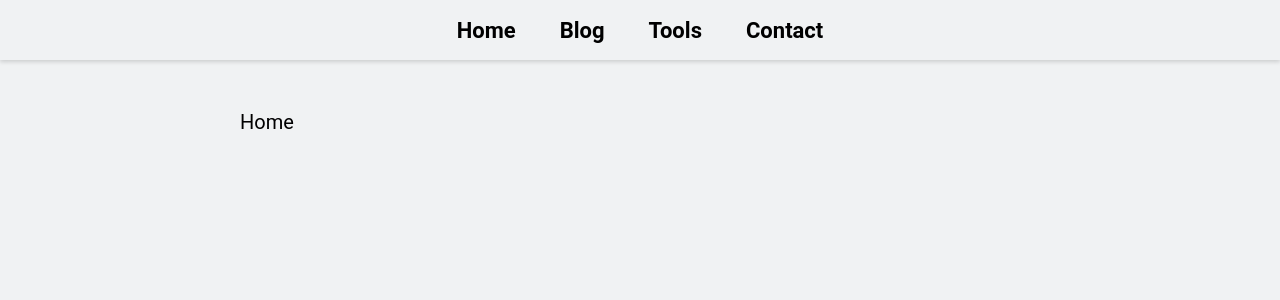
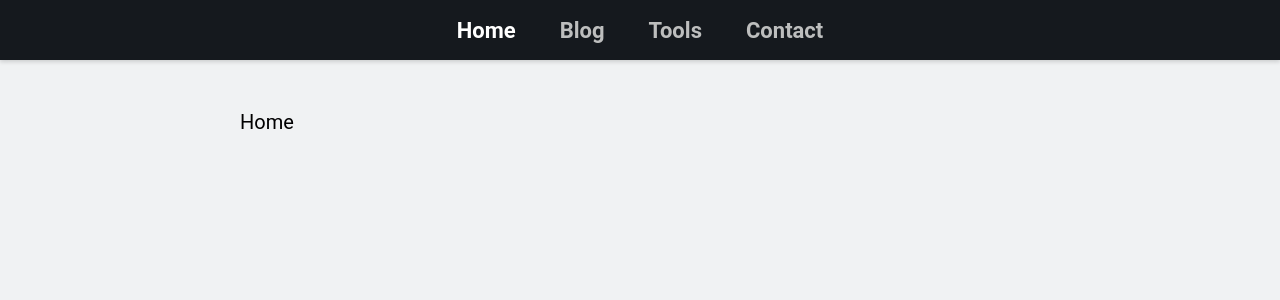
Before and after one commit to jasonrobwebster/jasonrobwebster.github.io, a React app: page / in a window 1280 px wide. Shown: the top 300 px of the page. Built offline with nearby package versions, Linux system fonts and the light colour scheme.

Commit message:
updated nav colors

```diff
--- a/src/components/Navbar.jsx
+++ b/src/components/Navbar.jsx
@@ -14,7 +14,7 @@ const Nav = styled.nav`
   width: 100%;
   height: 3rem;
 
-  background-color: ${(props) => props.theme.bg};
+  background-color: ${(props) => props.theme.primary};
   box-shadow: 0px 2px 4px rgba(0, 0, 0, 0.15);
 
   @media (${device.tablet}) {
@@ -28,29 +28,36 @@ Nav.Menu = styled.div`
   justify-content: center;
   align-items: center;
 
-  background-color: ${(props) => props.theme.bg};
-
-  &.active {
-    left: 0;
-  }
-
   & > *:not(:last-child) {
     margin-right: 2.2rem;
   }
 `
 
 Nav.Link = styled(NavLink)`
-  color: ${(props) => props.theme.text.color};
+  color: ${(props) => props.theme.text.muted};
+
   font-size: 1.1rem;
   font-weight: bold;
   text-decoration: none;
+
+  transition: color 0.15s;
+
+  &.active {
+    color: ${(props) => props.theme.text.light};
+  }
+
+  &:hover {
+    color: ${(props) => props.theme.text.light};
+  }
 `
 
 const Navbar = () => {
   return (
     <Nav>
       <Nav.Menu>
-        <Nav.Link to="/">Home</Nav.Link>
+        <Nav.Link to="/" exact>
+          Home
+        </Nav.Link>
         <Nav.Link to="/blog">Blog</Nav.Link>
         <Nav.Link to="/tools">Tools</Nav.Link>
         <Nav.Link to="/contact">Contact</Nav.Link>
--- a/src/shared/theme.js
+++ b/src/shared/theme.js
@@ -1,7 +1,10 @@
 const defaultTheme = {
   bg: "#F0F2F3",
+  primary: "#15191E",
   text: {
-    color: "#000000",
+    dark: "#000000",
+    muted: "#BDBEBE",
+    light: "#FFFFFF",
   },
 }
 
```
